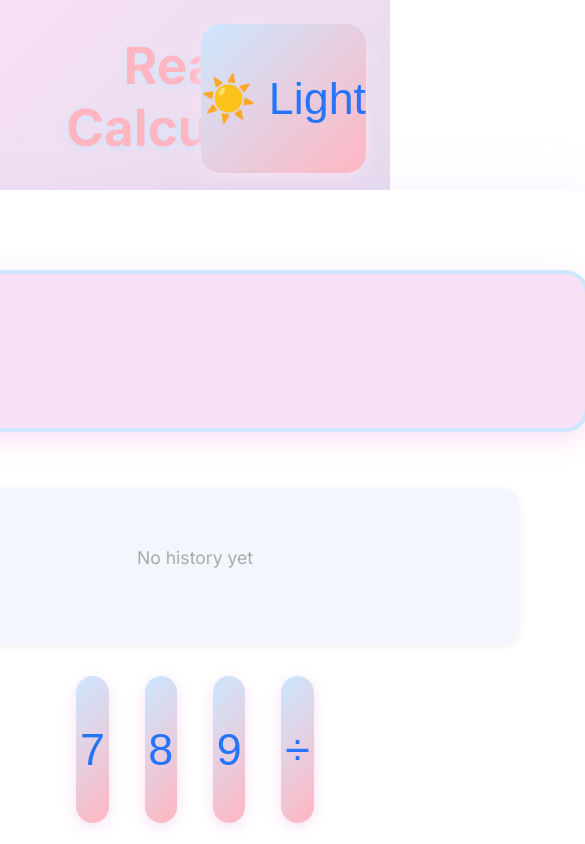
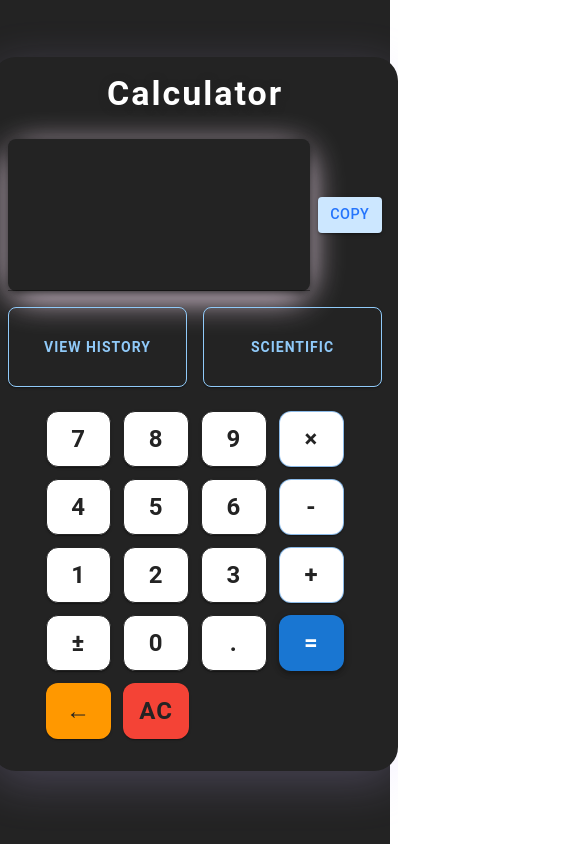
Before and after one commit to ruka-rukhailah/react-calculator-new, a React (Create React App) app: page / in a window 390 px wide. Shown: the top 844 px of the page, 585 px wide, since content can reach past the window. Built offline with nearby package versions, Linux system fonts and the light colour scheme.

Commit message:
upgrade calculator:Material UI, scientific functions,improved UX/UI, mobile support

```diff
--- a/package.json
+++ b/package.json
@@ -3,6 +3,9 @@
   "version": "0.1.0",
   "private": true,
   "dependencies": {
+    "@emotion/react": "^11.14.0",
+    "@emotion/styled": "^11.14.1",
+    "@mui/material": "^7.3.4",
     "@testing-library/dom": "^10.4.1",
     "@testing-library/jest-dom": "^6.9.1",
     "@testing-library/react": "^16.3.0",
--- a/src/App.css
+++ b/src/App.css
@@ -5,42 +5,16 @@
   margin-bottom: 32px;
   background: #f3f6fd;
   border-radius: 18px;
-  box-shadow: 0 2px 8px rgba(40, 40, 80, 0.08);
-  padding: 18px 24px;
-  display: flex;
   flex-direction: column;
-  align-items: flex-start;
-  min-height: 120px;
-}
-.calc-history-label {
-  font-size: 1.3rem;
-  font-weight: 600;
-  color: #2575fc;
-  margin-bottom: 8px;
 }
 .calc-history-list {
-  width: 100%;
-  max-height: 120px;
   overflow-y: auto;
-}
-.calc-history-list ul {
-  list-style: none;
   padding: 0;
-  margin: 0;
-}
-.calc-history-item {
   font-size: 1.2rem;
-  color: #222;
-  padding: 4px 0;
-  border-bottom: 1px solid #e0e0e0;
 }
 .calc-history-item:last-child {
   border-bottom: none;
-}
-.calc-history-empty {
-  color: #aaa;
-  font-size: 1.1rem;
-  padding: 8px 0;
+  padding: 12px 0;
 }
 .dark-mode .calc-history-container {
   background: #232946 !important;
@@ -88,7 +62,7 @@
   text-align: center;
   margin-top: 0;
   font-family: 'Inter', 'Segoe UI', Arial, sans-serif;
-  background: linear-gradient(135deg, #f8e1f4 0%, #b7cbdc 100%);
+  background: #232323;
   min-height: 100vh;
   display: flex;
   flex-direction: column;
@@ -97,50 +71,53 @@
 }
 
 .calc-title {
-  font-size: 3.2rem;
-  margin-bottom: 32px;
-  color: #ffb6c1;
+  font-size: 2.4rem;
+  margin-bottom: 24px;
+  color: #fff;
   text-shadow: 0 2px 8px #cce7ff;
 }
 
 .calc-container {
-  background: #fff;
-  border-radius: 40px;
-  box-shadow: 0 16px 64px rgba(200, 180, 255, 0.28);
-  padding: 80px 64px 64px 64px;
+  background: #232323;
+  border-radius: 32px;
+  box-shadow: 0 12px 48px rgba(200, 180, 255, 0.22);
+  padding: 40px 40px 32px 40px;
   display: flex;
   flex-direction: column;
   align-items: center;
-  min-width: 700px;
-  min-height: 700px;
+  min-width: 420px;
+  min-height: 480px;
 }
 /* Enlarged display and buttons */
 .calc-display {
   width: 100%;
-  font-size: 4rem;
-  padding: 40px;
-  margin-bottom: 56px;
+  font-size: 2.2rem;
+  padding: 28px 24px;
+  margin-bottom: 32px;
   border: 4px solid #cce7ff;
   border-radius: 24px;
   text-align: right;
-  background-color: #f8e1f4;
-  color: #2575fc;
+  background-color: #232323;
+  color: #fff;
   box-shadow: 0 8px 32px #f8e1f4;
 }
 .buttons {
   display: grid;
-  grid-template-columns: repeat(4, 1fr);
-  gap: 36px;
-  padding: 0 48px;
+  grid-template-columns: repeat(4, 80px);
+  gap: 18px;
+  padding: 0 0;
+  justify-content: center;
 }
 .button,
 button {
-  font-size: 2.8rem;
-  padding: 48px 0;
+  font-size: 2.2rem;
+  padding: 32px 0;
+  width: 80px;
+  height: 80px;
   border: none;
   border-radius: 20px;
-  background: linear-gradient(135deg, #cce7ff 0%, #ffb6c1 100%);
-  color: #2575fc;
+  background: #fff;
+  color: #232323;
   cursor: pointer;
   transition: transform 0.18s, background 0.18s, box-shadow 0.18s;
   box-shadow: 0 4px 16px #f8e1f4;
--- a/src/App.js
+++ b/src/App.js
@@ -1,19 +1,44 @@
 import React, { useState } from 'react';
+import Dialog from '@mui/material/Dialog';
+import DialogTitle from '@mui/material/DialogTitle';
+import DialogContent from '@mui/material/DialogContent';
+import { useEffect } from 'react';
+import Paper from '@mui/material/Paper';
+import Typography from '@mui/material/Typography';
+import Button from '@mui/material/Button';
+import TextField from '@mui/material/TextField';
+import Box from '@mui/material/Box';
 import './App.css';
 
 function App() {
   const [input, setInput] = useState('');
-  const [darkMode, setDarkMode] = useState(false);
-  const [history, setHistory] = useState([]);
+  const [historyOpen, setHistoryOpen] = useState(false);
+  const [history, setHistory] = useState(() => {
+    const saved = localStorage.getItem('calc-history');
+    return saved ? JSON.parse(saved) : [];
+  });
 
-  // Original calculator button layout
+  // Persist history to localStorage
+  useEffect(() => {
+    localStorage.setItem('calc-history', JSON.stringify(history));
+  }, [history]);
+
+  // Professional calculator button layout
   const buttons = [
-    '7', '8', '9', '÷',
-    '4', '5', '6', '×',
-    '1', '2', '3', '-',
-    '0', '.', '=', '+',
-    'C'
+    ['7', '8', '9', '×'],
+    ['4', '5', '6', '-'],
+    ['1', '2', '3', '+'],
+    ['±', '0', '.', '='],
+    ['←', 'AC']
   ];
+
+  // Scientific buttons
+  const sciButtons = [
+    ['(', ')', '√', '^'],
+    ['π', 'e']
+  ];
+
+  const [sciOpen, setSciOpen] = useState(false);
 
   const math = require('mathjs');
   const isOperator = (char) => ['+', '-', '*', '/'].includes(char);
@@ -40,8 +65,10 @@ function App() {
       } catch {
         setInput('Error');
       }
-    } else if (val === 'C') {
+    } else if (val === 'C' || val === 'AC') {
       setInput('');
+    } else if (val === '←') {
+      setInput(input.slice(0, -1));
     } else {
       // Prevent consecutive operators and starting with operator except minus
       if (isOperator(val)) {
@@ -53,45 +80,113 @@ function App() {
   };
 
   return (
-    <div className={`App calculator-bg${darkMode ? ' dark-mode' : ''}`}>
-      <button
-        style={{ position: 'absolute', top: 24, right: 24, zIndex: 10 }}
-        onClick={() => setDarkMode((prev) => !prev)}
-        aria-label="Toggle dark mode"
+  <Box sx={{ minHeight: '100vh', bgcolor: '#232323', display: 'flex', flexDirection: 'column', alignItems: 'center', justifyContent: 'center', py: { xs: 1, sm: 4 }, px: { xs: 1, sm: 0 } }}>
+  <Paper elevation={8} sx={{ borderRadius: 6, p: { xs: 2, sm: 4 }, width: { xs: '100%', sm: 400, md: 420 }, maxWidth: 420, bgcolor: '#232323', display: 'flex', flexDirection: 'column', alignItems: 'center', boxShadow: '0 12px 48px rgba(200,180,255,0.22)', mb: 4 }}>
+        <Box sx={{ width: '100%', display: 'flex', flexDirection: 'column', alignItems: 'center' }}>
+          <Box sx={{ width: '100%', mb: 3 }}>
+            <Typography variant="h4" sx={{ color: '#fff', fontWeight: 700, letterSpacing: 2, textAlign: 'center', mb: 3, textShadow: '0 2px 8px #222' }}>
+              Calculator
+            </Typography>
+            <Box sx={{ display: 'flex', alignItems: 'center', width: '100%', gap: 1, maxWidth: 480, mx: 'auto' }}>
+              <TextField
+                className="calc-display"
+                value={input}
+                InputProps={{ readOnly: true, sx: { fontSize: '2.4rem', color: '#fff', background: '#232323', borderRadius: 2, textAlign: 'right', padding: '32px 32px', boxShadow: '0 2px 8px #222' } }}
+                sx={{ width: '100%', maxWidth: 480 }}
+                aria-label="Calculator display"
+                variant="filled"
+                inputProps={{ 'aria-label': 'Calculator display', style: { textAlign: 'right' } }}
+              />
+              <Button
+                variant="contained"
+                sx={{ minWidth: 36, height: 36, fontSize: '0.9rem', borderRadius: 1, background: '#cce7ff', color: '#2575fc', p: 0, boxShadow: 2 }}
+                onClick={() => {
+                  if (input) {
+                    navigator.clipboard.writeText(input);
+                  }
+                }}
+                aria-label="Copy result"
               >
-        {darkMode ? '🌙 Dark' : '☀️ Light'}
-      </button>
-      <h1 className="calc-title">React Calculator</h1>
-      <div className={`calc-container${darkMode ? ' dark-mode' : ''}`}>
-  <input className="calc-display" value={input} readOnly aria-label="Calculator display" />
-        {/* History Section - iPhone style */}
-        <div className="calc-history-container">
-          <div className="calc-history-label">History</div>
-          <div className="calc-history-list">
+                Copy
+              </Button>
+            </Box>
+            <Box sx={{ display: 'flex', gap: 2, mt: 2 }}>
+              <Button
+                variant="outlined"
+                sx={{ flex: 1, color: '#90caf9', borderColor: '#90caf9', fontWeight: 600, letterSpacing: 1, borderRadius: 2, boxShadow: 1 }}
+                onClick={() => setHistoryOpen(true)}
+                aria-label="View calculation history"
+              >
+                View History
+              </Button>
+              <Button
+                variant="outlined"
+                sx={{ flex: 1, color: '#90caf9', borderColor: '#90caf9', fontWeight: 600, letterSpacing: 1, borderRadius: 2, boxShadow: 1 }}
+                onClick={() => setSciOpen(true)}
+                aria-label="Show scientific functions"
+              >
+                Scientific
+              </Button>
+            </Box>
+          </Box>
+          <Box className="buttons" sx={{ display: 'grid', gridTemplateColumns: { xs: 'repeat(4, 1fr)', sm: 'repeat(4, 80px)' }, gap: { xs: 1.5, sm: 2.5 }, justifyContent: 'center', mb: 2 }}>
+            {/* Responsive button sizing */}
+            {buttons.flat().map((btn, i) => (
+              <Button
+                key={btn + i}
+                variant={['AC', '=', '←'].includes(btn) ? 'contained' : 'outlined'}
+                color={['÷', '×', '-', '+', '%'].includes(btn) ? 'primary' : 'inherit'}
+                sx={{ fontSize: { xs: '1.5rem', sm: '2.2rem' }, width: { xs: '100%', sm: '80px' }, height: { xs: 56, sm: 80 }, minWidth: 0, borderRadius: 3, background: btn === 'AC' ? '#f44336' : btn === '=' ? '#1976d2' : btn === '←' ? '#ff9800' : '#fff', color: btn === '=' ? '#fff' : '#232323', boxShadow: btn === '=' ? 4 : 1, fontWeight: 600, letterSpacing: 1, '&:hover': { background: btn === 'AC' ? '#d32f2f' : btn === '=' ? '#1565c0' : btn === '←' ? '#fb8c00' : '#f5f5f5' }, outline: 'none' }}
+                onClick={() => handleClick(btn)}
+                disableRipple
+                aria-label={`Calculator button ${btn}`}
+              >
+                {btn}
+              </Button>
+            ))}
+          </Box>
+        </Box>
+      </Paper>
+      <Dialog open={historyOpen} onClose={() => setHistoryOpen(false)} maxWidth="xs" fullWidth>
+        <DialogTitle sx={{ bgcolor: '#222', color: '#90caf9', fontWeight: 700, textAlign: 'center' }}>History</DialogTitle>
+        <DialogContent sx={{ bgcolor: '#222', minHeight: 200 }}>
           {history.length === 0 ? (
-              <div className="calc-history-empty">No history yet</div>
+            <Box sx={{ color: '#aaa', fontSize: '1.1rem', py: 1, textAlign: 'center' }}>No history yet</Box>
           ) : (
-              <ul>
-                {history.slice(0, 10).map((item, idx) => (
-                  <li key={idx} className="calc-history-item">{item}</li>
+            <ul style={{ listStyle: 'none', padding: 0, margin: 0 }}>
+              {history.slice(0, 50).map((item, idx) => (
+                <li key={idx} style={{ fontSize: '1.1rem', color: '#fff', padding: '8px 0', borderBottom: '1px solid #333' }}>{item}</li>
               ))}
             </ul>
           )}
-          </div>
-        </div>
-        <div className="buttons">
-          {buttons.map((btn, i) => (
-            <button
-              key={i}
-              className={`calc-btn ${btn === 'C' ? 'btn-clear' : btn === '=' ? 'btn-equals' : isOperator(btn) ? 'btn-operator' : ''}`}
-              onClick={() => handleClick(btn)}
+        </DialogContent>
+      </Dialog>
+
+      {/* Scientific Functions Dialog */}
+      <Dialog open={sciOpen} onClose={() => setSciOpen(false)} maxWidth="xs" fullWidth>
+        <DialogTitle sx={{ bgcolor: '#222', color: '#90caf9', fontWeight: 700, textAlign: 'center' }}>Scientific Functions</DialogTitle>
+        <DialogContent sx={{ bgcolor: '#222', minHeight: 120 }}>
+          <Box sx={{ display: 'grid', gridTemplateColumns: 'repeat(4, 1fr)', gap: 2 }}>
+            {sciButtons.flat().map((btn, i) => (
+              <Button
+                key={btn + i}
+                variant="outlined"
+                color="primary"
+                sx={{ fontSize: '1.4rem', minWidth: 0, borderRadius: 2, background: '#fff', color: '#232323', fontWeight: 600, letterSpacing: 1, outline: 'none', transition: 'background 0.2s, box-shadow 0.2s', '&:hover': { background: '#e3e3e3' } }}
+                onClick={() => {
+                  setInput(input + btn);
+                  setSciOpen(false);
+                }}
+                aria-label={`Scientific button ${btn}`}
               >
                 {btn}
-            </button>
+              </Button>
             ))}
-        </div>
-      </div>
-    </div>
+          </Box>
+        </DialogContent>
+      </Dialog>
+    </Box>
+
   );
 }
 
```
Also changed, not shown: 1 other file (tests, documents, lock files or other folders). Lines whose indentation alone changed are shown as unchanged.
